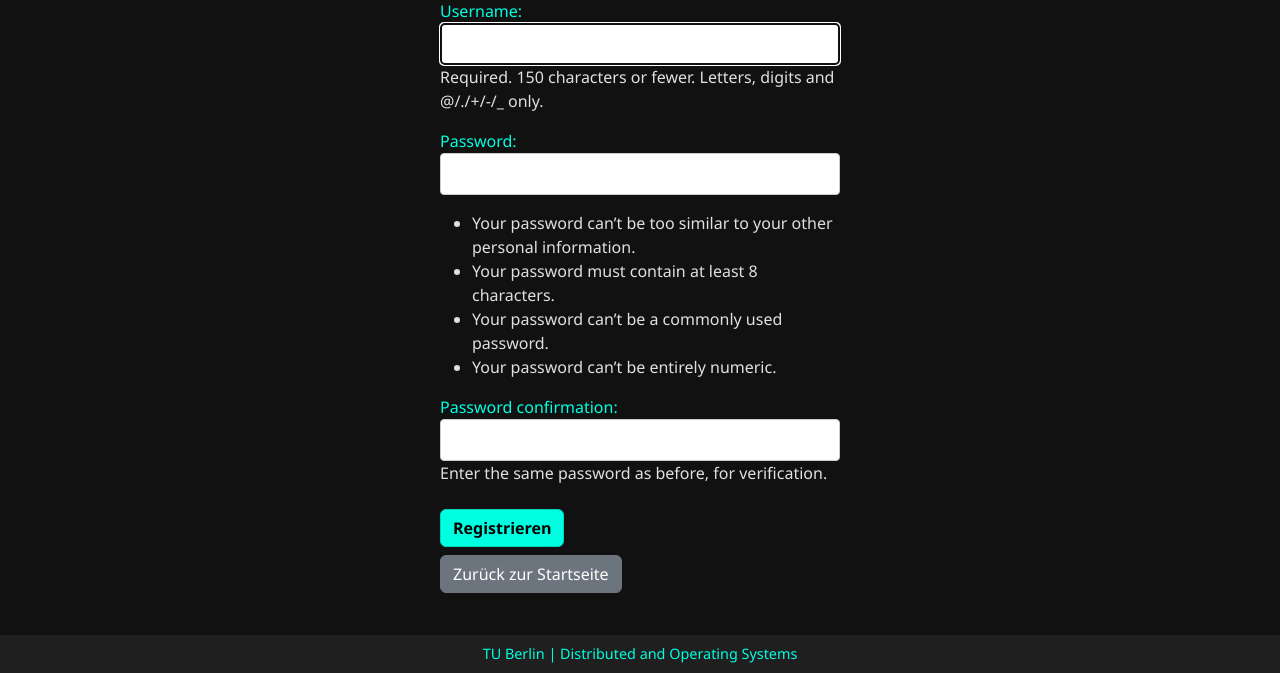
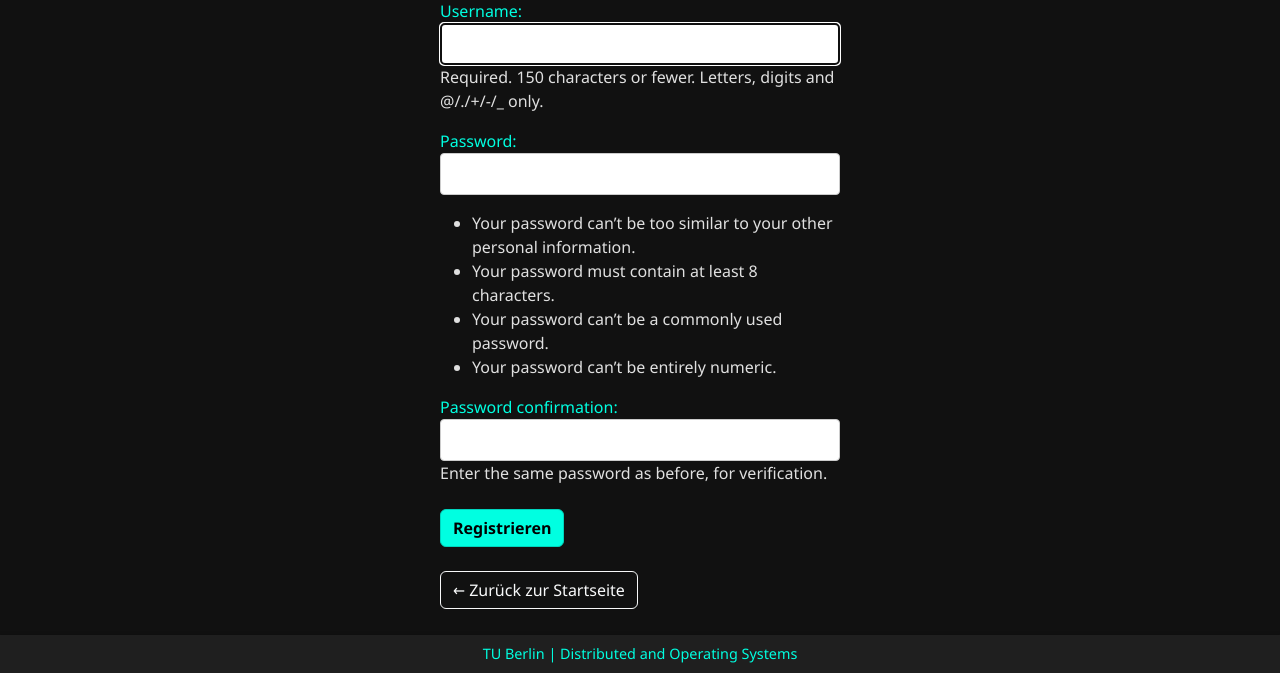
Before and after one commit to dojo-ber/HaiphongNo.1, a Django app: page /users/register/ in a window 1280 px wide. Shown: the part 127-800 px from the top of the page. Run offline with Django 5.2, Linux system fonts and the light colour scheme.

Commit message:
minor fixes

```diff
--- a/TU_fy/templates/users/login.html
+++ b/TU_fy/templates/users/login.html
@@ -28,7 +28,7 @@
     <button class="btn btn-primary mt-2" type="submit">Login</button>
   </form>
   <a href="{% url 'start' %}" class="btn btn-outline-light mt-4">
-    ← Zurück zum Dashboard
+    ← Zurück zur Startseite
   </a>
   {% if messages %} {% for message in messages %}
   <div class="alert alert-info alert-dismissible fade show mt-3">
--- a/TU_fy/templates/users/register.html
+++ b/TU_fy/templates/users/register.html
@@ -27,8 +27,8 @@
     {% csrf_token %} {{ form.as_p }}
     <button class="btn btn-primary mt-2" type="submit">Registrieren</button>
   </form>
-  <a href="{% url 'start' %}" class="btn btn-secondary btn-back mt-2"
-    >Zurück zur Startseite</a
-  >
+  <a href="{% url 'start' %}" class="btn btn-outline-light mt-4">
+    ← Zurück zur Startseite
+  </a>
 </div>
 {% endblock %}
```
Also changed, not shown: TU_fy/db.sqlite3, TU_fy/media/playlist_images/cat_hat_rice_70lwca9.png (added).
